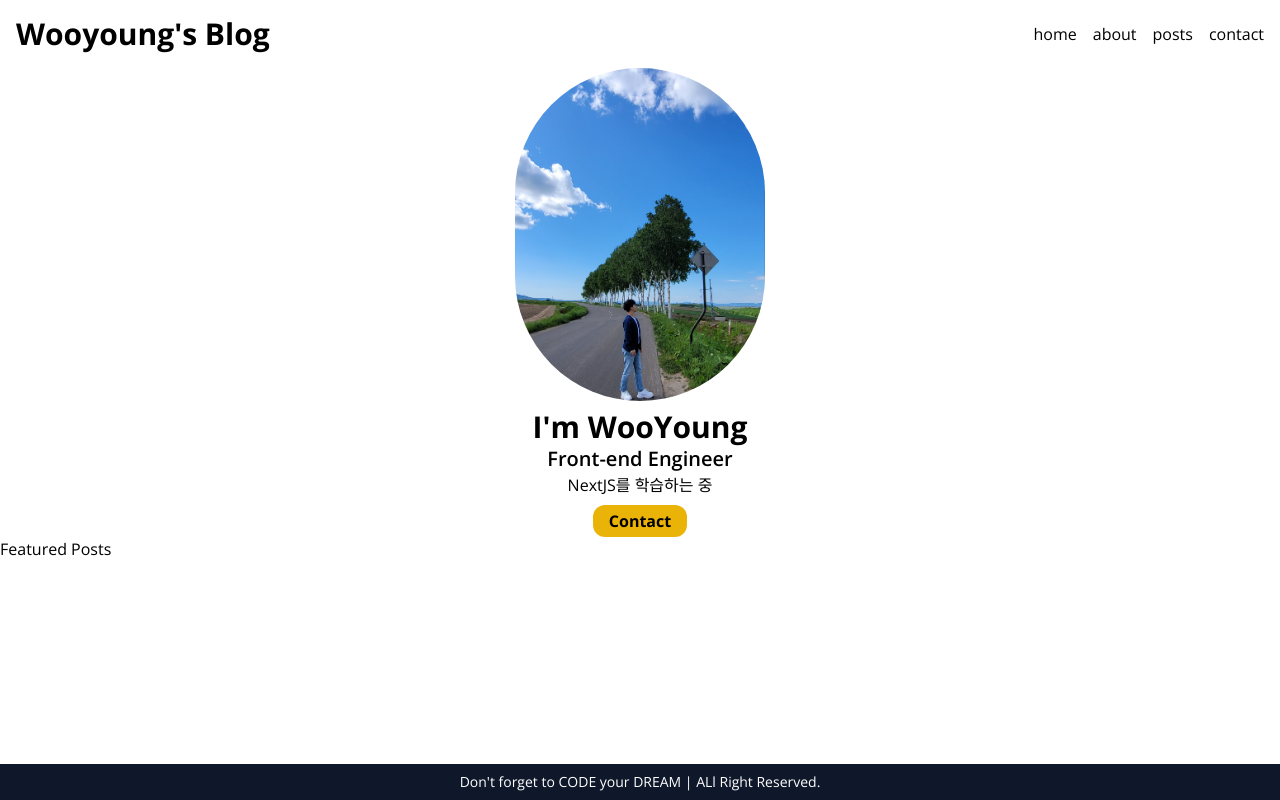
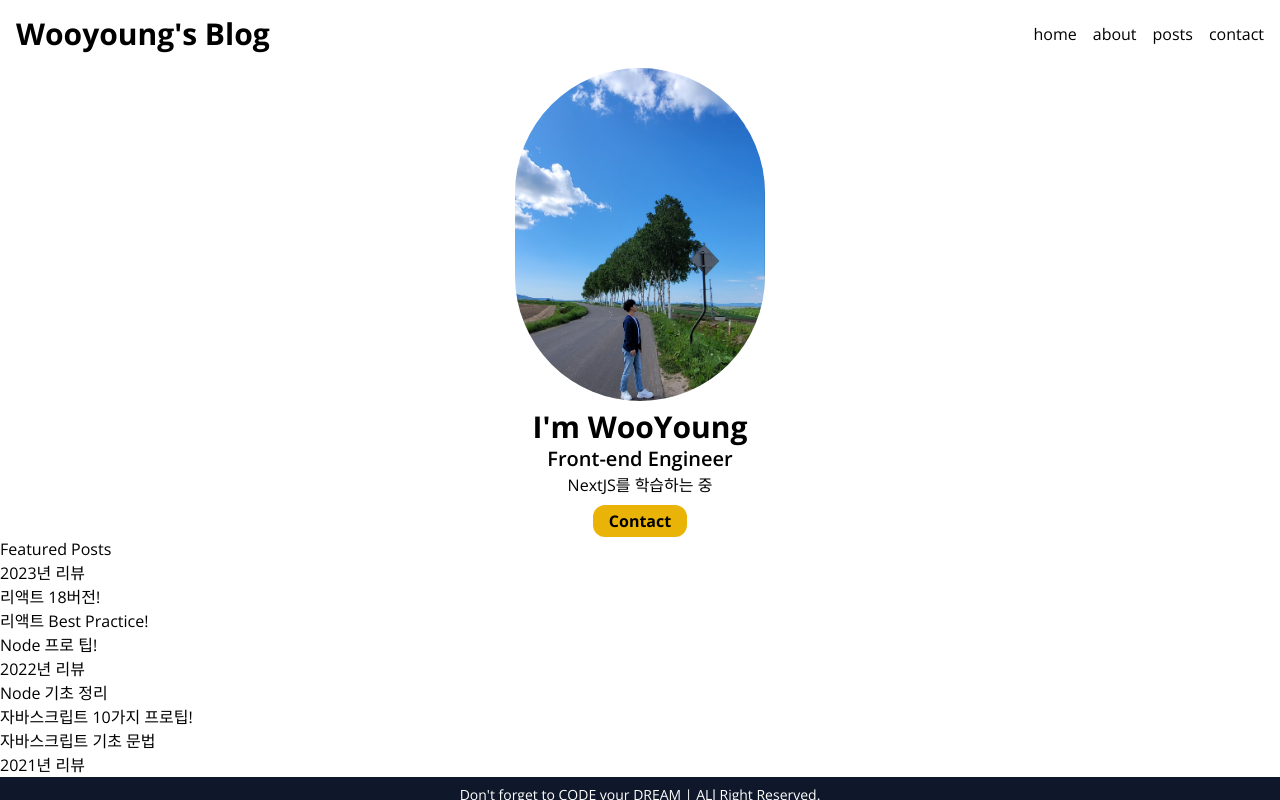
Before and after one commit to whoyoung90/Next-blog, a Next.js app: page / in a window 1280 px wide. Built offline with nearby package versions, Linux system fonts and the light colour scheme.

Commit message:
study: 230824 피쳐된 포스트 보여주기-1

```diff
--- a/src/app/page.tsx
+++ b/src/app/page.tsx
@@ -3,9 +3,10 @@
 
 export default function HomePage() {
   return (
-    <section>
+    <>
       <Hero />
+      {/* @ts-expect-error Server Component */}
       <FeaturedPost />
-    </section>
+    </>
   );
 }
--- a/src/components/FeaturedPosts.tsx
+++ b/src/components/FeaturedPosts.tsx
@@ -1,10 +1,12 @@
 import PostsGrid from "./PostsGrid";
+import { getAllPosts } from "@/API/posts";
 
-export default function FeaturedPost() {
+export default async function FeaturedPost() {
+  const posts = await getAllPosts();
   return (
     <section>
       <h2>Featured Posts</h2>
-      <PostsGrid />
+      <PostsGrid posts={posts} />
     </section>
   );
 }
--- a/src/components/PostsGrid.tsx
+++ b/src/components/PostsGrid.tsx
@@ -1,3 +1,16 @@
-export default function PostsGrid() {
-  return <></>;
+import { Post } from "@/API/posts";
+
+type Props = {
+  posts: Post[];
+};
+
+// export default function PostsGrid(props: Props) {
+export default function PostsGrid({ posts }: Props) {
+  return (
+    <ul>
+      {posts.map((post) => (
+        <li key={post.path}>{post.title}</li>
+      ))}
+    </ul>
+  );
 }
```
